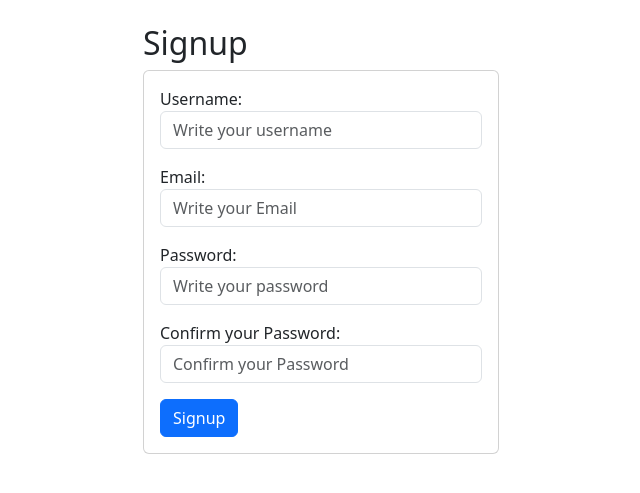
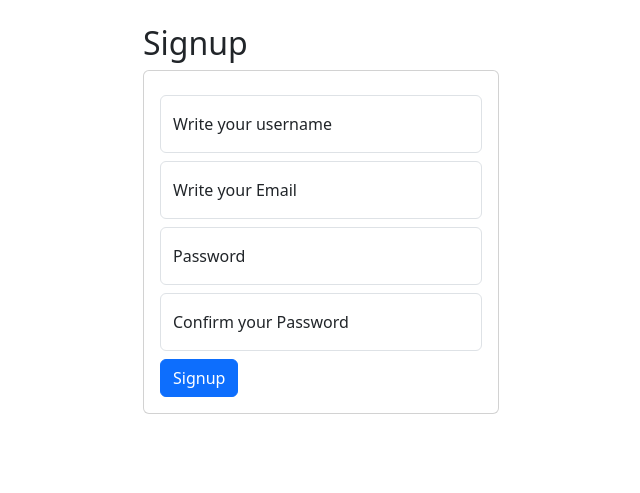
Before and after one commit to AldoQuintal/super-guacamole, a Django app: page /accounts/register/ in a window 1280 px wide. Shown: the part 56-549 px from the top of the page, without its empty margins (319-959 px from the left). Run offline with Django 5.2, Linux system fonts and the light colour scheme; some libraries are stand-ins or nearby versions.

Commit message:
flotating label

```diff
--- a/Tanques/templates/register.html
+++ b/Tanques/templates/register.html
@@ -13,46 +13,53 @@
                         </div>
                         <form class="form" method="POST">
                             {% csrf_token %}
-                            <div class="mb-3">
-                                <label for="username">Username:</label>
-                                <input type="text" name="username" id="username" class="form-control" placeholder="Write your username">
-                            </div>
-                            <div class="mb-3">
-                                <label for="id_email">Email:</label>
-                                <input type="email" name="email" id="email" class="form-control" placeholder="Write your Email">
-                            </div>
-                            <div class="mb-3">
-                                <label for="password1">Password:</label>
-                                <input type="password" name="password1" id="password1" class="form-control" placeholder="Write your password">
-                            </div>
-                            <div class="mb-3">
-                                <label for="password2">Confirm your Password:</label>
-                                <input type="password" name="password2" id="password2" class="form-control" placeholder="Confirm your Password">
+
+                            <div class="form-floating">
+                                <input type="text" name="username" id="username" class="form-control mt-2" placeholder="Write your username">
+                                <label for="floatingInputGrid">Write your username</label>
                             </div>
 
-                            <button type="submit" id="submit" class="btn btn-primary">Signup</button>
+                            <div class="form-floating">
+                                <input type="email" name="email" id="email" class="form-control mt-2" placeholder="Write your Email">
+                                <label for="floatingInputGrid">Write your Email</label>
+                            </div>
+
+                            <div class="form-floating">
+                                <input type="password" name="password1" id="password1" class="form-control mt-2" placeholder="Write your password">
+                                <label for="floatingInputGrid">Password</label>
+                            </div>
+
+                            <div class="form-floating">
+                                <input type="password" name="password2" id="password2" class="form-control mt-2" placeholder="Confirm your Password">
+                                <label for="floatingInputGrid">Confirm your Password</label>
+                            </div>
+
+                            <button type="submit" id="submit" class="btn btn-primary mt-2">Signup</button>
                         </form>
                         {% else %}
                         <form class="form" method="POST">
                             {% csrf_token %}
-                            <div class="mb-3">
-                                <label for="username">Username:</label>
-                                <input type="text" name="username" id="username" class="form-control" placeholder="Write your username">
-                            </div>
-                            <div class="mb-3">
-                                <label for="id_email">Email:</label>
-                                <input type="email" name="email" id="email" class="form-control" placeholder="Write your Email">
-                            </div>
-                            <div class="mb-3">
-                                <label for="password1">Password:</label>
-                                <input type="password" name="password1" id="password1" class="form-control" placeholder="Write your password">
-                            </div>
-                            <div class="mb-3">
-                                <label for="password2">Confirm your Password:</label>
-                                <input type="password" name="password2" id="password2" class="form-control" placeholder="Confirm your Password">
+                            <div class="form-floating">
+                                <input type="text" name="username" id="username" class="form-control mt-2" placeholder="Write your username">
+                                <label for="floatingInputGrid">Write your username</label>
                             </div>
 
-                            <button type="submit" id="submit" class="btn btn-primary">Signup</button>
+                            <div class="form-floating">
+                                <input type="email" name="email" id="email" class="form-control mt-2" placeholder="Write your Email">
+                                <label for="floatingInputGrid">Write your Email</label>
+                            </div>
+
+                            <div class="form-floating">
+                                <input type="password" name="password1" id="password1" class="form-control mt-2" placeholder="Write your password">
+                                <label for="floatingInputGrid">Password</label>
+                            </div>
+
+                            <div class="form-floating">
+                                <input type="password" name="password2" id="password2" class="form-control mt-2" placeholder="Confirm your Password">
+                                <label for="floatingInputGrid">Confirm your Password</label>
+                            </div>
+
+                            <button type="submit" id="submit" class="btn btn-primary mt-2">Signup</button>
                         </form>
                         {% endif %}
 
```
